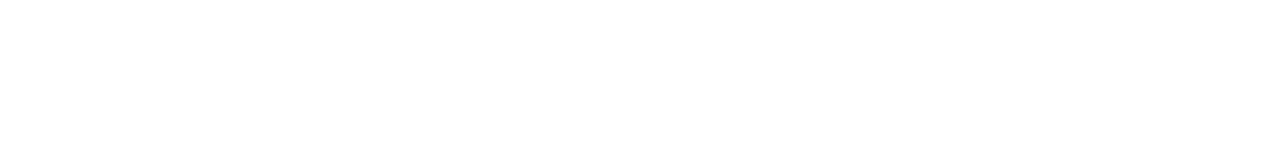
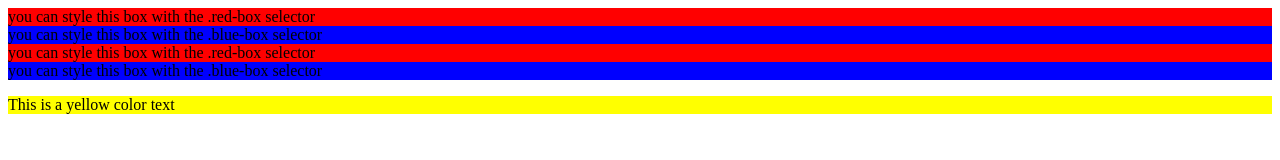
Before and after one commit to AlvaroValeraLopez/Ironhack-UAX-CFI, a plain HTML site: page Semana_1/Segunda_Sesion/Segundo_Ejercicio/index.html in a window 1280 px wide. Drawn offline with Linux system fonts and the light colour scheme.

Commit message:
First week, Second class, Time to practice 2

```diff
--- a/Semana_1/Segunda_Sesion/Segundo_Ejercicio/index.html
+++ b/Semana_1/Segunda_Sesion/Segundo_Ejercicio/index.html
@@ -1,8 +1,31 @@
 <!DOCTYPE html>
 
 <html>
-    <head></head>
+    <head>
+        <link rel="stylesheet" href="./stylesheet.css"/>
+    </head>
     <body>
+
+
+        <div class="red-box">
+            you can style this box with the .red-box selector
+        </div>
+
+        <div class="blue-box">
+            you can style this box with the .blue-box selector
+        </div>
+
+        <div class="red-box">
+            you can style this box with the .red-box selector
+        </div>
+
+        <div class="blue-box">
+            you can style this box with the .blue-box selector
+        </div>
+
+        <p class="yellow-box">
+            This is a yellow color text
+        </p>
 
     </body>
 </html>
--- /dev/null
+++ b/Semana_1/Segunda_Sesion/Segundo_Ejercicio/stylesheet.css
@@ -0,0 +1,11 @@
+.red-box{
+    background-color: red;
+}
+
+.blue-box{
+    background-color: blue;
+}
+
+.yellow-box{
+    background-color: yellow;
+}
```
